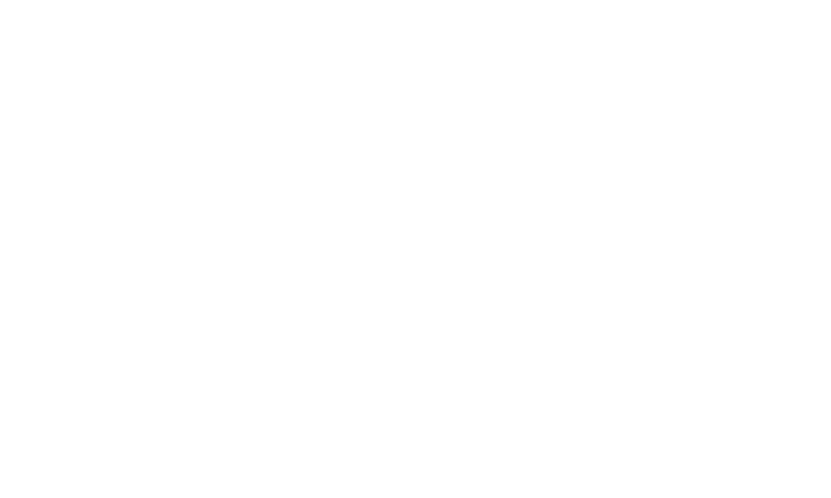
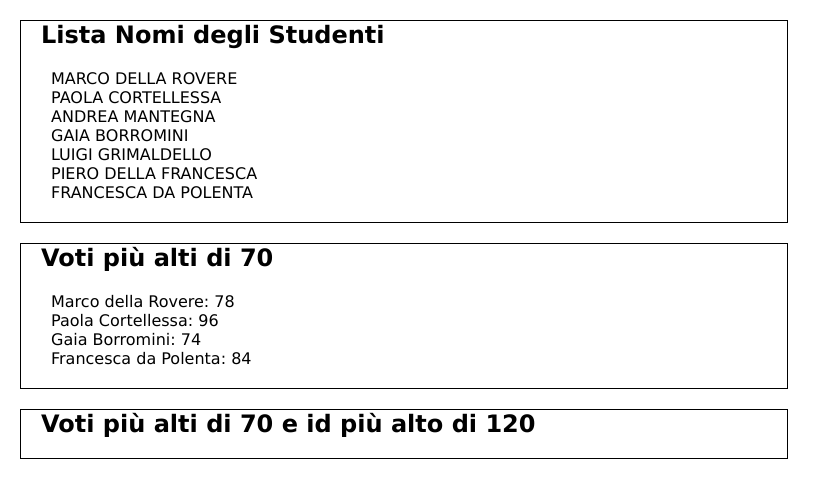
Before and after one commit to saragisondi/js-jsnacks-blocco-5, a plain HTML site: page Snack4/index.html in a window 1280 px wide. Shown: the whole page, without its empty margins (0-831 px from the left). Drawn offline with Linux system fonts and the light colour scheme.

Commit message:
add grades > 70

```diff
--- /dev/null
+++ b/Snack4/css/style.css
@@ -0,0 +1,29 @@
+/*GENERAL*/
+*{
+  margin: 0;
+  padding: 0;
+  box-sizing: border-box;
+}
+
+body{
+  font-family: Verdana, Geneva, Tahoma, sans-serif;
+}
+
+h2{
+  margin-left: 20px;
+}
+
+ul{
+  margin: 20px;
+}
+
+ul li{
+  margin: 0 10px;
+  list-style: none;
+}
+
+.container{
+  width: 60%;
+  border: 1px solid black;
+  margin: 20px;
+}
--- a/Snack4/index.html
+++ b/Snack4/index.html
@@ -4,12 +4,24 @@
   <meta charset="UTF-8">
   <meta http-equiv="X-UA-Compatible" content="IE=edge">
   <meta name="viewport" content="width=device-width, initial-scale=1.0">
+  <link rel="stylesheet" href="css/style.css">
   <title>Snack4</title>
 </head>
 <body>
 
-  <div class="container">
+  <div class="container NameList">
+    <h2>Lista Nomi degli Studenti</h2>
+    <ul class="name"></ul>
+  </div>
 
+  <div class="container grades">
+    <h2>Voti più alti di 70</h2>
+    <ul class="grade"></ul>
+  </div>
+
+  <div class="container grades-id">
+    <h2>Voti più alti di 70 e id più alto di 120</h2>
+    <ul></ul>
   </div>
 
   <script src="js/script.js"></script>
--- a/Snack4/js/script.js
+++ b/Snack4/js/script.js
@@ -1,4 +1,4 @@
-/*******************STUDENTS*********************************/
+/*****************************************STUDENTS********************************************************/
 const students = [
   {
     id: 213,
@@ -37,21 +37,44 @@ const students = [
   },
 ]
 
-console.log(students)
-
-/******************* NAME STUDENTS*********************************/
+// 1)
+/********************************************* NAME STUDENTS********************************************/
 //creo un array di nomi degli studenti
 const studentsMap = students.map((student) => {
-  return student.name
+/*******************CONST**************************************/
+const container = document.querySelector('.container NameList');
+
+
+const nameList = document.querySelector('.name');
+
+const name = document.createElement('li');
+name.innerHTML= student.name.toUpperCase();
+
+nameList.append(name)
+
+return student.name
+
 })
-console.log(studentsMap)
 
-/*******************CONST**************************************/
-const container = document.querySelector('.container');
 
-for (let i = 0; i < 7; i++) {
-  const card = document.createElement('div');
-  card.classList.add('card')
-  container.append(card)
-  console.log(card)
-}
+// 2)
+const container2 = document.querySelector('.container grades')
+console.log(container2)
+
+const gradeList = document.querySelector('.grade')
+console.log(gradeList)
+
+
+const GradesMap = students.map((student) => {
+  console.log(student.grades)
+
+const grades70 = document.createElement('li');
+
+gradeList.append(grades70)
+
+  if (student.grades > 70) {
+    console.log(student.name, student.grades)
+    grades70.innerHTML = student.name + ":" +" "+ student.grades
+  }
+
+})
```
Also changed, not shown: 1 other file.
